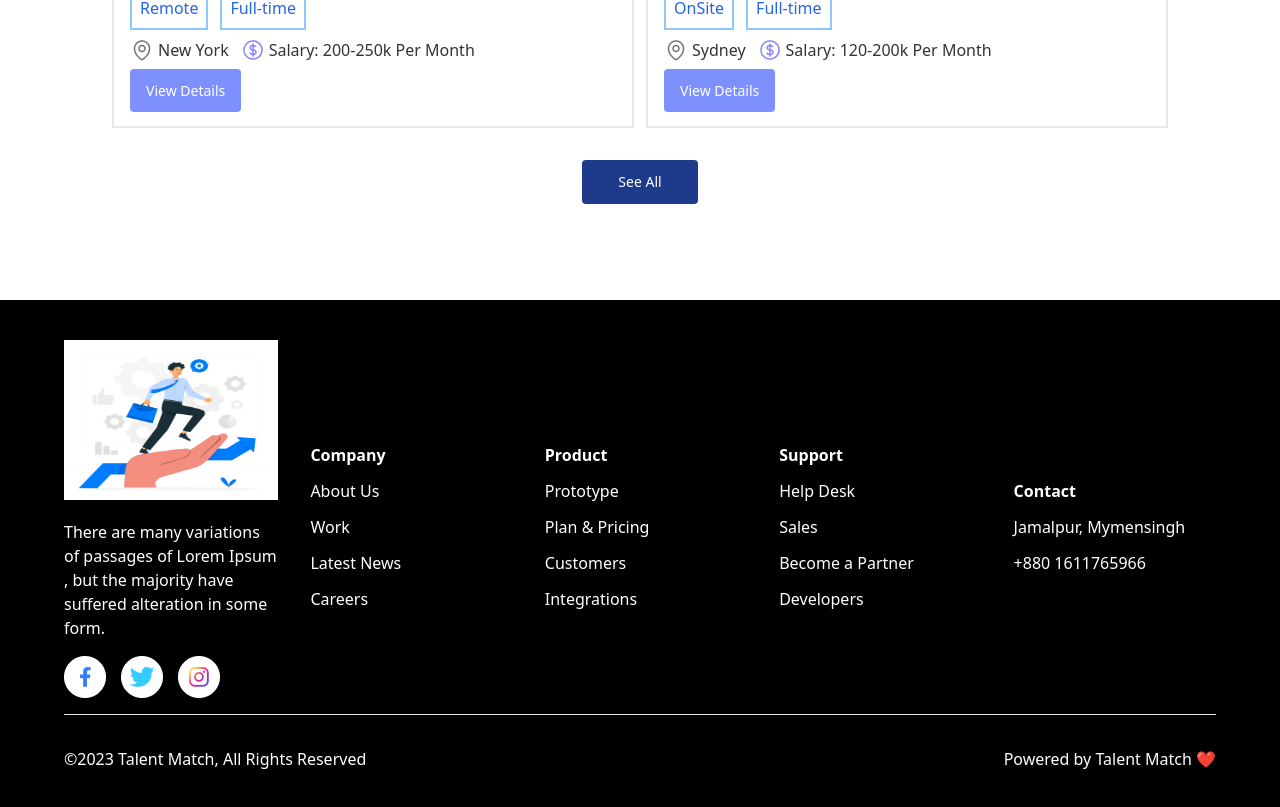
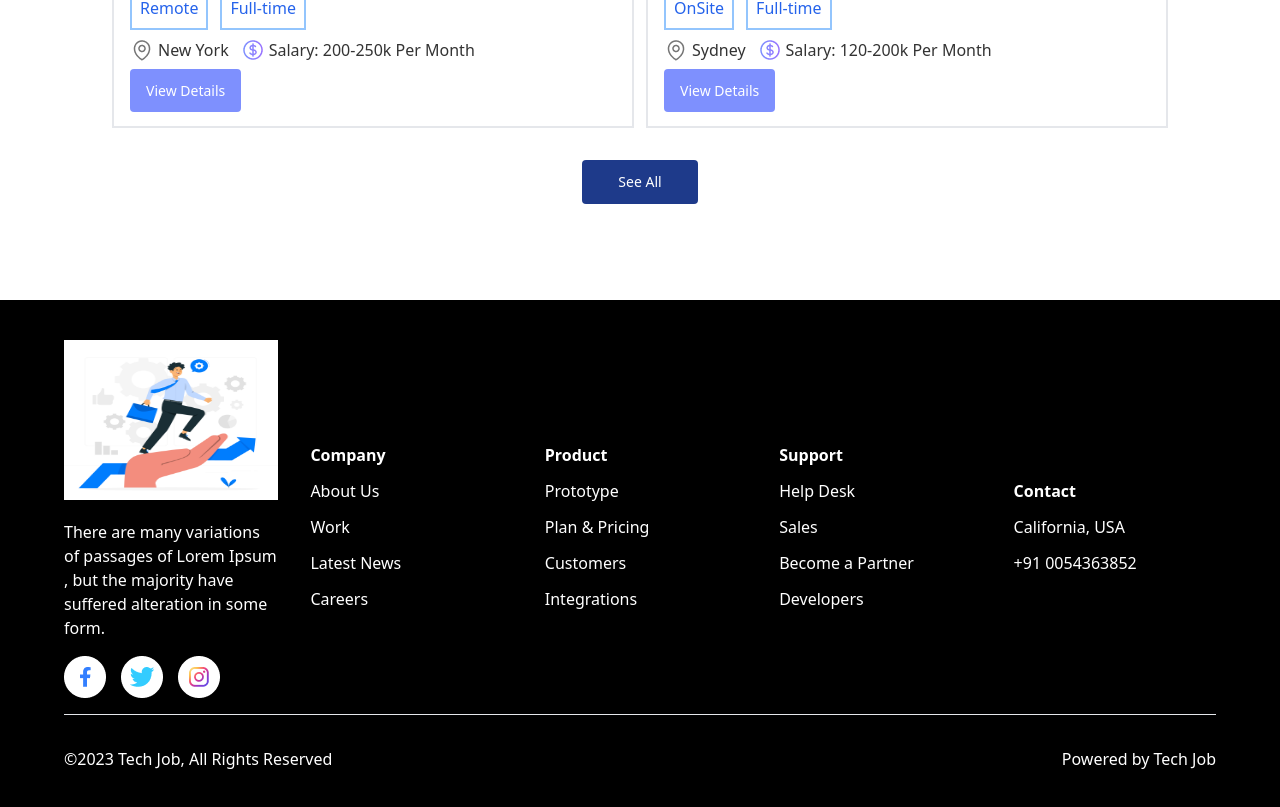
Before and after one commit to Mushfiq-alt/Caree-Hub, a React (Vite) app: page / in a window 1280 px wide. Shown: the part 2190-2997 px from the top of the page. Built offline with nearby package versions, Linux system fonts and the light colour scheme.

Commit message:
footer updated

```diff
--- a/src/components/Footer/Footer.jsx
+++ b/src/components/Footer/Footer.jsx
@@ -50,8 +50,8 @@ const Footer = () => {
                     <div>
                         <ul>
                             <li className='font-bold'>Contact</li>
-                            <li>Jamalpur, Mymensingh</li>
-                            <li>+880 1611765966</li>
+                            <li>California, USA</li>
+                            <li>+91 0054363852</li>
                         </ul>
                     </div>
                 </div>
@@ -59,10 +59,10 @@ const Footer = () => {
                 <hr />
                 <div className='flex justify-between py-8'>
                     <div>
-                        &copy;{year} Talent Match, All Rights Reserved
+                        &copy;{year} Tech Job, All Rights Reserved
                     </div>
                     <div>
-                        Powered by Talent Match ❤
+                        Powered by Tech Job
                     </div>
                 </div>
             </div>
```
